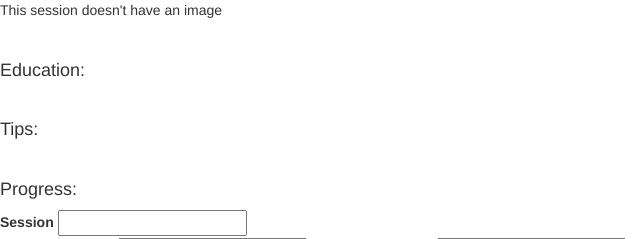
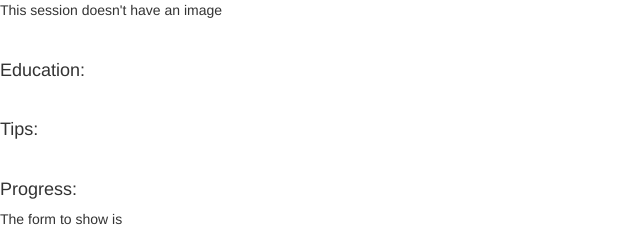
Before and after one commit to mrosas22/Ironhack-Projects, a Node server app: page /session/600000000000000000000001/2 in a window 1280 px wide. Shown: the part 425-664 px from the top of the page, without its empty margins (0-640 px from the left). Run offline with Node 20, Linux system fonts and the light colour scheme; tables that the repository leaves empty hold one stand-in row (values such as "Sample post"); some libraries are stand-ins or nearby versions.

Commit message:
Added condition to show form

```diff
--- a/Project2-plan-tracker-v3/starter_code/models/user-model.js
+++ b/Project2-plan-tracker-v3/starter_code/models/user-model.js
@@ -5,12 +5,14 @@
   email    : {type: String, require: true},
   password : {type: String, require: true},
   fullName : {type: String, require: true},
-  birthday : {type: String, require: false},
+  age      : {type: Number, require: false},
+  imageUrl : {type: String, default: 'https://res.cloudinary.com/mrosas22/image/upload/v1552686931/gallery/avatar.png'},
+  about    : {type: String, require: false},
   googleID : {type: String},
   weight   : {type: Number, require: false},
   role     : {type: String, enum: ['GUEST', 'EDITOR', 'ADMIN'], default: 'GUEST'},
   plan     :[{ type: Schema.Types.ObjectId, ref: 'Plan' }],
-  routines : [{ type: Schema.Types.ObjectId, ref: "Routine" }],
+  routines :[{ type: Schema.Types.ObjectId, ref: "Routine" }],
 }, {
   timestamps: true
 });
--- a/Project2-plan-tracker-v3/starter_code/routes/session-routes.js
+++ b/Project2-plan-tracker-v3/starter_code/routes/session-routes.js
@@ -7,8 +7,19 @@
 const Routine        = require('../models/routine-model');
 const uploadCloud    = require('../config/upload-setup/cloudinary');
 
+//Session 1 =====> http://localhost:3000/session/5c882b1528cb013d255b8b7e/?1
+// router.get('/session/:id/search', (req, res, next) =>{
+//   User.findById(req.user._id).populate('routines')
+//   .then(userInfo =>{
+//     console.log('The req query is: ', req.query.session)
+//   })
+// })
 //Routine details ====> //localhost:3000/routine/5c7eb3ba952c9337f865d955/1
-router.get('/session/:id/1', (req, res, next) =>{
+router.get('/session/:id/search', (req, res, next) =>{
+  User.findById(req.user._id).populate('routines')
+  .then(userInfo =>{
+    let showForm = true;
+
     Session.findById(req.params.id).populate('feedbacks')
     .populate({path:'feedbacks', populate: {path: 'user'}})
       .then(foundSession =>{
@@ -16,21 +27,28 @@
         Promise.all(foundSession.feedbacks.filter(singleReview =>{
           if(singleReview.user._id.equals(req.user._id)){
             singleReview.canBeChanged = true;
-          console.log('The feedback is: ', singleReview.canBeChanged)
           }
           return singleReview;
         }))
         .then(() =>{
-          Session.find()
-            .then(allSessions =>{
-              res.render('session/session-details', {session: foundSession, user: req.user, sessions: allSessions})
-            })
-            .catch(err => next (err))
-          // res.render('session/session-details', {session: foundSession, user: req.user})
+          for(let i=0; i < userInfo.routines.length; i++) {
+            console.log('User info: ', typeof userInfo.routines[i].session, typeof req.query.session)
+            if(userInfo.routines[i].session === +req.query.session){
+              console.log('The req query session is: ', typeof req.query.session)
+              showForm = false;
+              res.render('session/session-details', {session: foundSession, user: req.user, showForm})
+              return
+            }
+          };
+            console.log('The form is false: ', showForm)
+            res.render('session/session-details', {session: foundSession, user: req.user, showForm})
         })
         .catch(err => next (err))
     })
     .catch( error => console.log('Error while finding the routine: ', error))
+  })
+  .catch(err => next (err))
+
 })
 
 
--- a/Project2-plan-tracker-v3/starter_code/views/plans/plan-details.hbs
+++ b/Project2-plan-tracker-v3/starter_code/views/plans/plan-details.hbs
@@ -14,5 +14,6 @@
   </form>
 {{/if}}
 {{#each plan.sessions}}
-  <a href="/session/{{this._id}}/{{this.session}}">Session {{this.session}}</a><br>
+  {{!-- <a href="/session/{{this._id}}/{{this.session}}">Session {{this.session}}</a><br> --}}
+  <a href='/session/{{this._id}}/search?session={{this.session}}'>Session {{this.session}}</a><br>
 {{/each}}
--- a/Project2-plan-tracker-v3/starter_code/views/session/session-details.hbs
+++ b/Project2-plan-tracker-v3/starter_code/views/session/session-details.hbs
@@ -13,6 +13,7 @@
 <h4>Progress: <b>{{session.session}}</b></h4>
 
 {{!-- {{> progressRoutine}} --}}
+{{#if showForm}}
 <section>
   <form action="/session/{{session._id}}/{{session.session}}" method="post" id='routine-form' >
     <label for="">Session</label>
@@ -32,7 +33,8 @@
     <button type="submit" id="routine-button">Save Changes</button>
   </form>
 </section>
-
+{{/if}}
+<p>The form to show is {{showForm}}</p>
 <button type="submit" id="getButton">Progress Chart</button>
 <!-- the data we get from the API will be populated in here:   -->
 <canvas id="routine-chart"></canvas>
@@ -53,7 +55,6 @@
 </div>
 
 
-
 {{#if session.feedbacks}}
     <h4>Feedback: </h3>
     {{#each session.feedbacks}}
```
Lines whose indentation alone changed are shown as unchanged.
